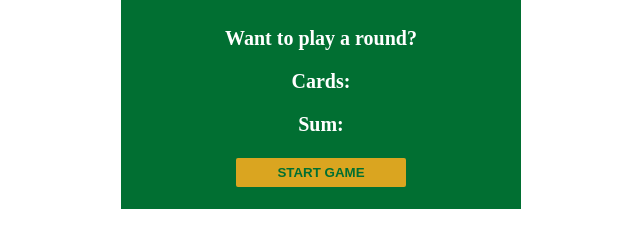
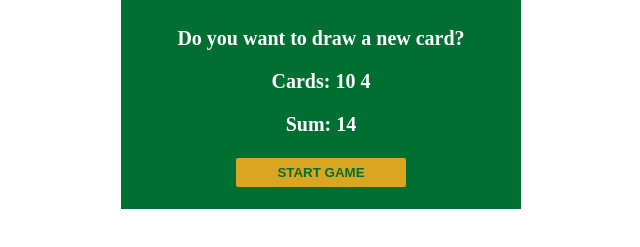
Before and after one commit to ElijahTobs/BlackJack-Game, a plain HTML site: page index.html in a window 1280 px wide. Both pictures are taken after a click on the button "START GAME". Shown: the part 117-364 px from the top of the page, without its empty margins (319-959 px from the left). Drawn offline with Linux system fonts and the light colour scheme.

Commit message:
Add startGame function and move HTML from js file

```diff
--- a/index.html
+++ b/index.html
@@ -8,7 +8,11 @@
 </head>
 <body>
   <div class="container">
-
+    <h1>Blackjack</h1>
+    <p id="message-el">Want to play a round?</p>
+    <p id="cards-el">Cards:</p>
+    <p id="sum-el">Sum:</p>
+    <button onclick="startGame()">START GAME</button>
   </div>
 
 
--- a/index.js
+++ b/index.js
@@ -1,15 +1,17 @@
-const container = document.querySelector(".container");
 
-container.innerHTML = `
-      <h1>Blackjack</h1>
-      <p id="message-el">Want to play a round?</p>
-      <p id="cards-el">Cards:</p>
-      <p id="sum-el">Sum:</p>
-      <button onclick="startGame()">START GAME</button>
-`
+let secondCard = 4;
+let firstCard = 10;
+let sum = firstCard + secondCard
+let hasBlackJack = false
+let isAlive = true
+let messageEl = document.getElementById("message-el")
+let sumEl = document.getElementById("sum-el")
+let cardsEl = document.getElementById("cards-el")
 
-let secondCard = 4
-let firstCard = 10
+
+function startGame() {
+  sumEl.textContent = "Sum: " + sum
+  cardsEl.textContent = "Cards: " + firstCard + " " + secondCard
 
   if (sum <= 20) {
     message = "Do you want to draw a new card?"
@@ -20,3 +22,7 @@ if (sum <= 20) {
       message = "You're out of the game!"
       isAlive = false
   }
+
+
+  messageEl.textContent = message
+}
--- a/styles.css
+++ b/styles.css
@@ -32,4 +32,5 @@ button {
   border-radius: 2px;
   margin-bottom: 2px;
   margin-top: 2px;
+  cursor: pointer;
 }
```
Lines whose indentation alone changed are shown as unchanged.
